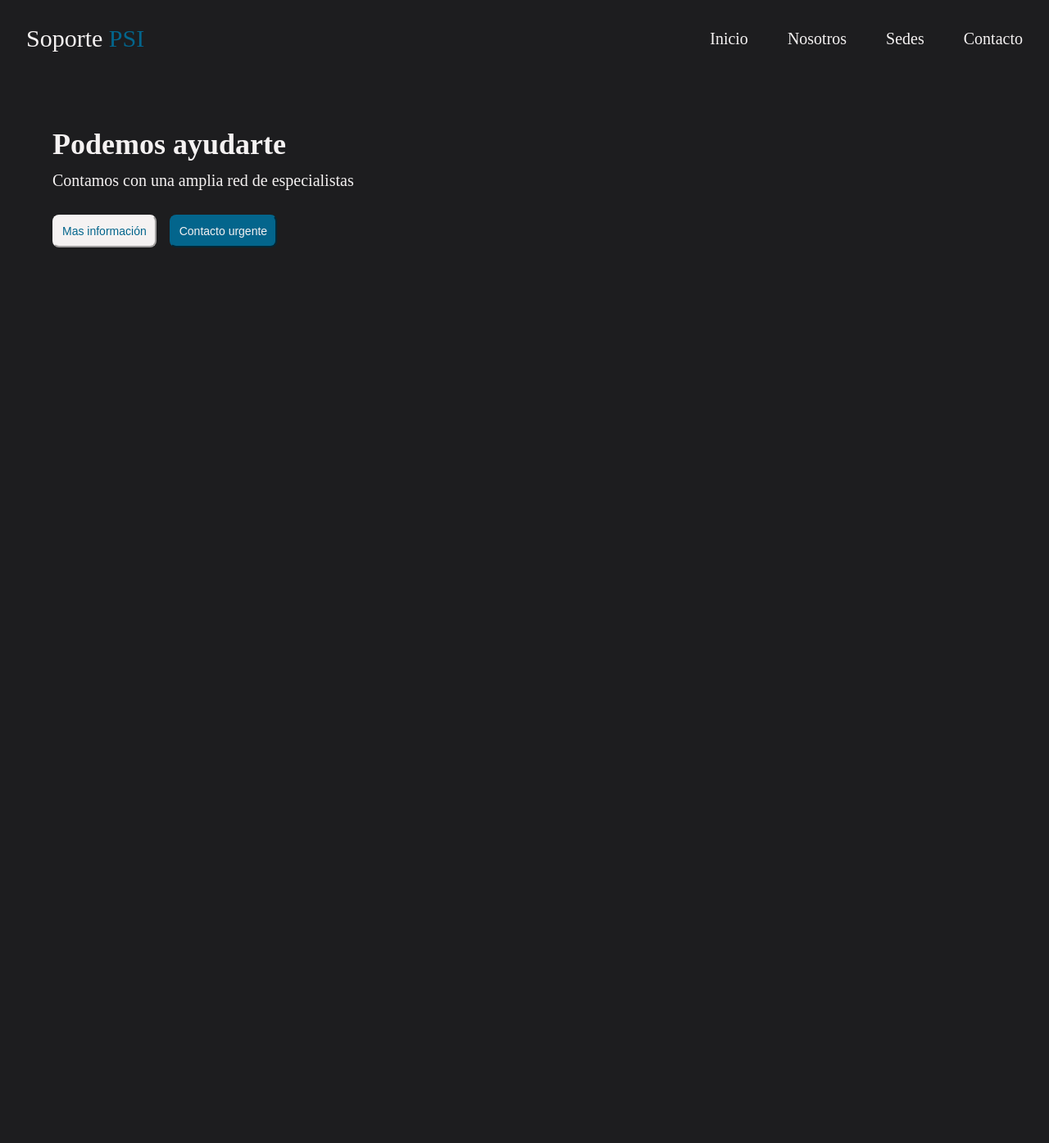
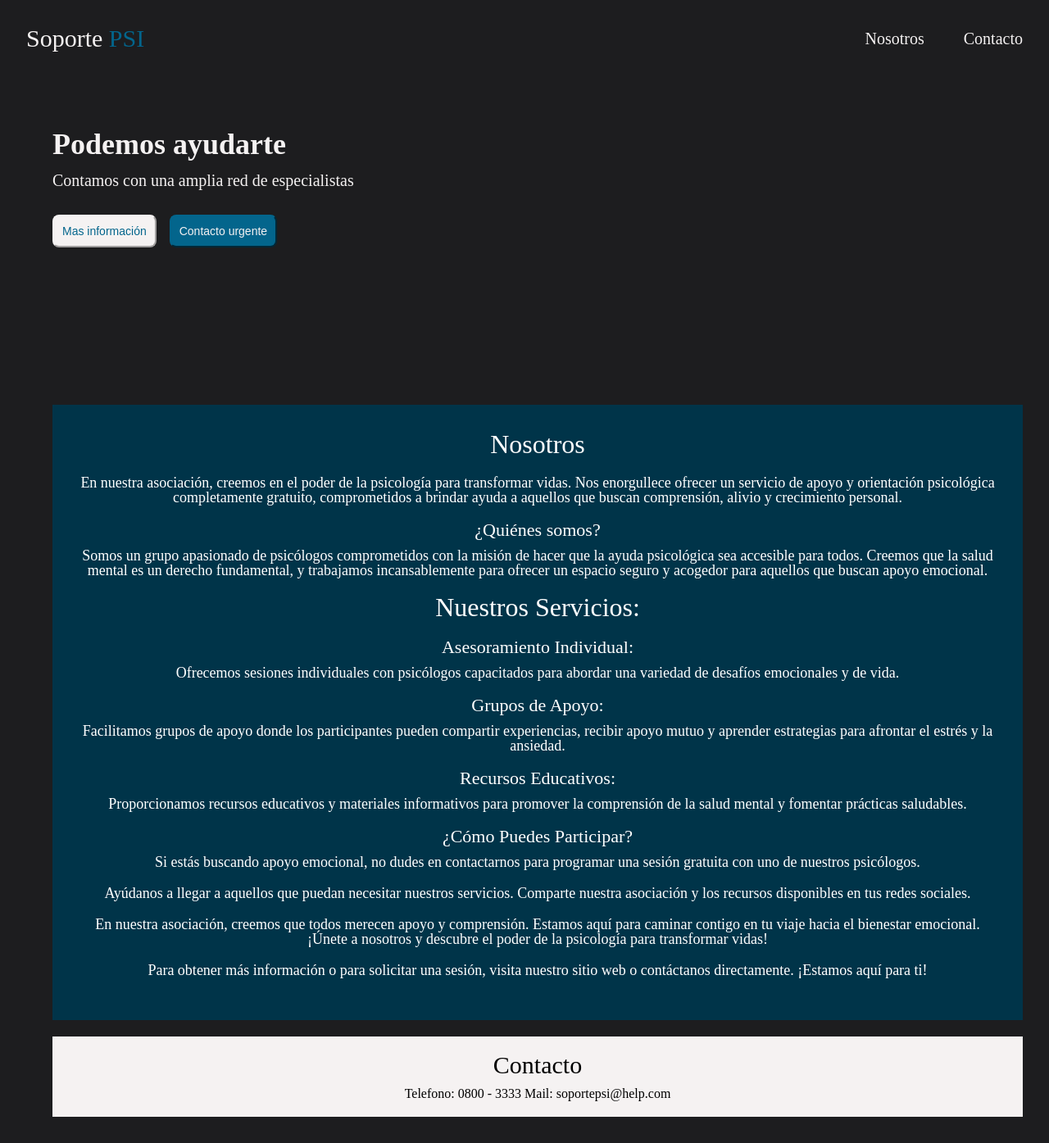
Before and after one commit to evanenning/Proyecto-Final-React, a React (Vite) app in the folder LandingPage/: page / in a window 1280 px wide. Shown: the whole page at 82% size. Before the commit the page ends 800 px from the top, so only its background shows below. Built offline with nearby package versions, Linux system fonts and the light colour scheme.

Commit message:
contacto & nosotros

```diff
--- a/LandingPage/src/Components/Header.css
+++ b/LandingPage/src/Components/Header.css
@@ -23,12 +23,6 @@
   .title2 {
     color: #03658C;
   }
-
-
-/*title hover style*/
-
-
-
 
 
 /*menu style*/
--- a/LandingPage/src/Components/Header.jsx
+++ b/LandingPage/src/Components/Header.jsx
@@ -2,37 +2,49 @@ import React from 'react';
 import './Header.css';
 
 export default function Header() {
-    const menuList=[
+  const menuList = [
     {
-            id:1,
-            title: 'Inicio'
+      id: 1,
+      title: 'Nosotros',
+      section: 'nosotros',
     },
+
     {
-            id:1,
-            title: 'Nosotros'
+      id: 3,
+      title: 'Contacto',
+      section: 'contacto',
     },
-        {
-            id:1,
-            title: 'Sedes'
-        },
-        {
-            id:1,
-            title: 'Contacto'
-        },
-    ]
+  ];
+
+  const handleMenuClick = (section) => {
+       const targetSection = document.getElementById(section);
+    if (targetSection) {
+      window.scrollTo({
+        top: targetSection.offsetTop,
+        behavior: 'smooth',
+      });
+    }
+  };
+
+
 
   return (
-    <div class="menu">
-        <div class="icon">
-            <h2 class="title1">Soporte <span class="title2">PSI</span></h2>
+    <div className="menu">
+      <div className="icon">
+        <h2 className="title1">Soporte <span className="title2">PSI</span></h2>
       </div>
-        <div class="menuList">
-            {menuList.map((item)=>(
-                <div class="item">
-                    <p class="hover-underline-animation">{item.title}</p>
+      <div className="menuList">
+        {menuList.map((item) => (
+          <div className="item" key={item.id}>
+            <p
+              className="hover-underline-animation"
+              onClick={() => handleMenuClick(item.section)}
+            >
+              {item.title}
+            </p>
           </div>
         ))}
       </div>
     </div>
-  )
+  );
 }
--- a/LandingPage/src/Components/Hero.css
+++ b/LandingPage/src/Components/Hero.css
@@ -81,3 +81,51 @@
     border-color: #003449;
     color: #f5f2f2;
 }
+
+.card{
+    background-color: #003449;
+}
+.card h1 {
+    font-size: 32px;
+    color: white;
+    padding-bottom: 22px;
+    background-color: #003449;
+}
+
+.card h2 {
+    font-size: 26px;
+    color: white;
+    padding-bottom: 11px;
+}
+
+.card h3 {
+    font-size: 22px;
+    color: white;
+    padding-bottom: 11px;
+    background-color: #003449;
+}
+.card p {
+    font-size: 18px;
+    padding-bottom: 20px;
+    color: white;
+    width: 100%;
+
+}
+
+.card2 {
+    margin-top: 20px;
+    padding-top: 20px;
+    padding-bottom: 20px;
+    background-color: #f5f2f2;
+}
+
+.card2 h1 {
+    background-color: #f5f2f2;
+    font-size: 30px;
+    padding-bottom: 12px;
+
+}
+
+.card2 p {
+    font-size: 16px;
+}
--- a/LandingPage/src/Components/Hero.jsx
+++ b/LandingPage/src/Components/Hero.jsx
@@ -1,5 +1,21 @@
 import React from 'react'
 import './Hero.css';
+
+const handleButtonClick = () => {
+  const targetSection = document.getElementById('nosotros');
+  if (targetSection) {
+    window.scrollTo({
+      top: targetSection.offsetTop,
+      behavior: 'smooth',
+    });
+  }
+};
+
+const handleUrgentContactClick = () => {
+  // Abrir la URL en una nueva pestaña
+  window.open('https://www.argentina.gob.ar/andis/lineas-de-acompanamiento-apoyo-y-orientacion-en-salud-mental-en-contextos-de-cuarentena#:~:text=Acompa%C3%B1amiento%2C%20asistencia%20y%20contenci%C3%B3n%20psicol%C3%B3gica,Guardia%2024%20horas.');
+};
+
 
 function Hero() {
   return (
@@ -8,13 +24,70 @@ function Hero() {
         <p class="SectionTitle">Podemos ayudarte</p>
         <p class="SectionSubtitle">Contamos con una amplia red de especialistas</p>
        <div class="buttons">
-          <button class="btn1">Mas información</button>
-          <button class="btnAlert">Contacto urgente</button>
+          <button class="btn1" onClick={handleButtonClick} >Mas información</button>
+          <button class="btnAlert" onClick={handleUrgentContactClick}>Contacto urgente</button>
         </div>
+
+
+    <div id="nosotros">
+      <div class="card">
+          <h1>Nosotros</h1>
+           <p>En nuestra asociación, creemos en el poder de la psicología para transformar vidas.
+      Nos enorgullece ofrecer un servicio de apoyo y orientación psicológica completamente gratuito,
+      comprometidos a brindar ayuda a aquellos que buscan comprensión, alivio y crecimiento personal. </p>
+
+           <h3>¿Quiénes somos?</h3>
+            <p>Somos un grupo apasionado de psicólogos comprometidos con la misión de hacer que la
+              ayuda psicológica sea accesible para todos. Creemos que la salud mental es un derecho fundamental, y trabajamos
+              incansablemente para ofrecer un espacio seguro y acogedor para aquellos que buscan apoyo emocional.</p>
+
+            <h1>Nuestros Servicios:</h1>
+
+            <h3>Asesoramiento Individual:</h3>
+            <p>Ofrecemos sesiones individuales con psicólogos capacitados
+              para abordar una variedad de desafíos emocionales y de vida.</p>
+
+              <h3>Grupos de Apoyo:</h3>
+
+              <p>Facilitamos grupos de apoyo donde los participantes pueden compartir experiencias, recibir apoyo mutuo y aprender estrategias para afrontar el estrés y la ansiedad. </p>
+              <h3>Recursos Educativos:</h3>
+
+              <p>Proporcionamos recursos educativos y materiales informativos para promover la comprensión de la salud mental y fomentar prácticas saludables.</p>
+
+              <h3>¿Cómo Puedes Participar?</h3>
+
+              <p>Si estás buscando apoyo emocional, no dudes en contactarnos para programar una sesión gratuita con uno de nuestros psicólogos. </p>
+
+              <p>Ayúdanos a llegar a aquellos que puedan necesitar nuestros servicios. Comparte nuestra asociación y los recursos disponibles en tus redes sociales. </p>
+
+             <p>En nuestra asociación, creemos que todos merecen apoyo y comprensión. Estamos aquí para caminar contigo en tu viaje hacia el bienestar emocional. ¡Únete a nosotros y descubre el poder de la psicología para transformar vidas! </p>
+
+              <p>Para obtener más información o para solicitar una sesión, visita nuestro sitio web o contáctanos directamente. ¡Estamos aquí para ti!</p>
+            </div>
       </div>
+
+      <div id="contacto">
+        <div class="card2">
+          <h1>Contacto</h1>
+          <p>Telefono: 0800 - 3333
+          Mail: soportepsi@help.com</p>
+
+        </div>
+</div>
+
+
+
+
+
+
+
+
+      </div>
+
 
 
   )
 }
 
-export default Hero
+
+export default Hero;
```
Lines whose indentation alone changed are shown as unchanged.
